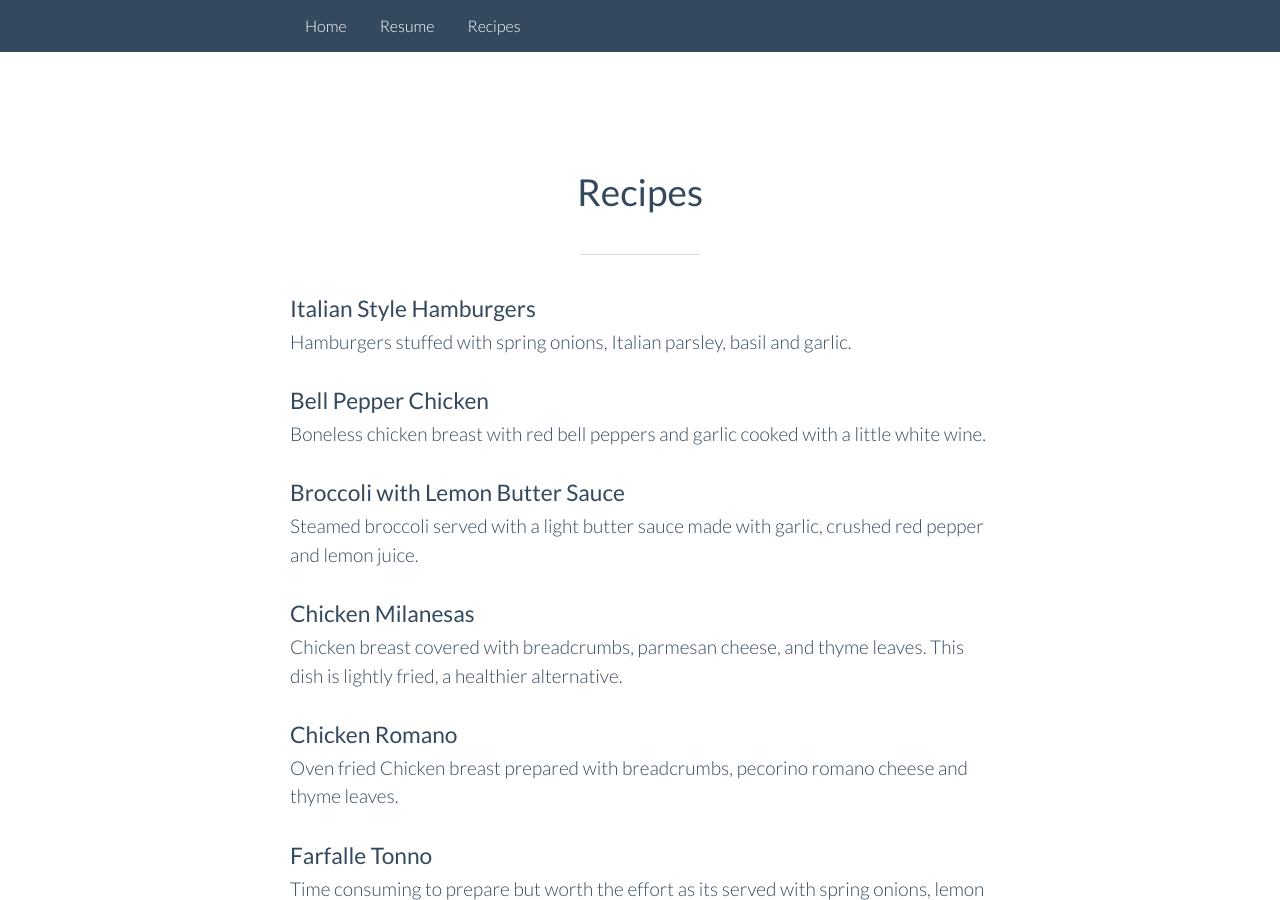
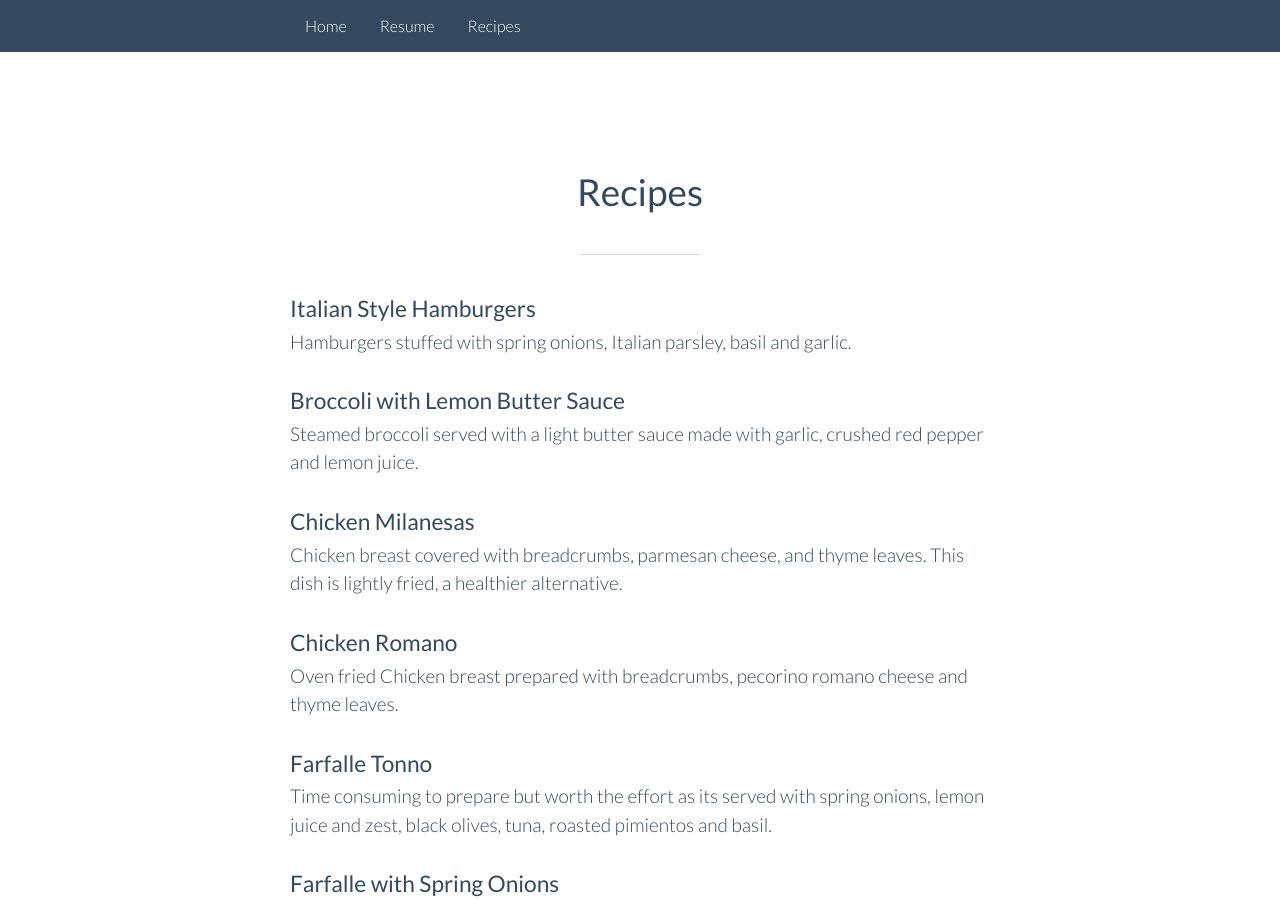
Before and after one commit to javierjulio/javierjulio.github.io, a Jekyll site: the page built from recipes.html, in a window 1280 px wide and 900 px high. Built offline with Jekyll 4.4.1, drawn with Linux system fonts in a browser that asks for light colours; part of the change alters nothing that is shown.

Commit message:
Remove bell-pepper-chicken recipe

```diff
--- a/_recipes/bell-pepper-chicken.markdown
+++ /dev/null
@@ -1,31 +0,0 @@
----
-layout: post
-title:  Bell Pepper Chicken
-description: Boneless chicken breast with red bell peppers and garlic cooked with a little white wine.
-date:   2015-08-02 16:59:02
----
-
-This is a great dish if you are short on time and want something filling with little effort. No need to do much beforehand and only takes a few minutes to get everything ready before cooking.
-
-### Ingredients
-
-- Package of skinless, boneless chicken breast
-- 1/2 red pepper per chicken
-- 1 garlic clove per chicken
-- Butter
-- Pepper
-- Salt
-- White wine
-
-### Directions
-
-- Buy a package of skinless, boneless chicken breast
-- For each piece of chicken wash and cut 1/2 a red pepper and chop 1 large garlic clove
-- On a plate place chicken, add pepper, salt and garlic to all sides
-- Heat pan at high and add 1 tablespoon of butter
-- Once butter is melted add chicken and then the red peppers
-- Heat at medium for 4 minutes to each side
-- After each side is cooked turn heat on low
-- Add some white wine (as much as you like) that will make a nice sauce to go with the chicken
-- Scrap the bottom of the pan with a wooden spoon or spatula to make a brown sauce
-- Once done turn off the heat and serve
--- a/recipes.html
+++ b/recipes.html
@@ -3,6 +3,7 @@ layout: post
 title: Recipes
 permalink: /recipes/
 redirect_from:
+  - /recipes/bell-pepper-chicken/
   - /recipes/eggplant-fritters/
   - /recipes/ensaladilla/
   - /recipes/european-salad/
```
